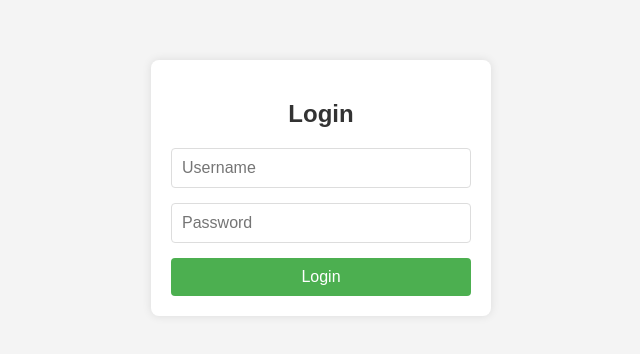
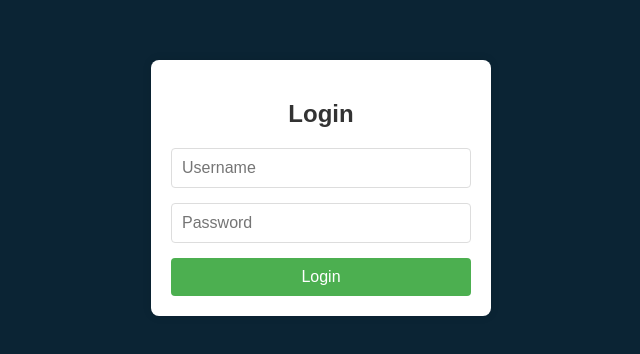
Before and after one commit to aymud/memory-mania, a React (Vite) app in the folder client/: page /login in a window 1280 px wide. Shown: the part 212-566 px from the top of the page, without its empty margins (319-959 px from the left). Built offline with nearby package versions, Linux system fonts and the light colour scheme.

Commit message:
Update css for login

```diff
--- a/client/src/pages/Login.jsx
+++ b/client/src/pages/Login.jsx
@@ -5,7 +5,6 @@ import styled from "styled-components";
 
 const BodyWrapper = styled.div`
   font-family: 'Arial', sans-serif;
-  background-color: #f4f4f4;
   margin: 0;
   padding: 0;
   display: flex;
```
